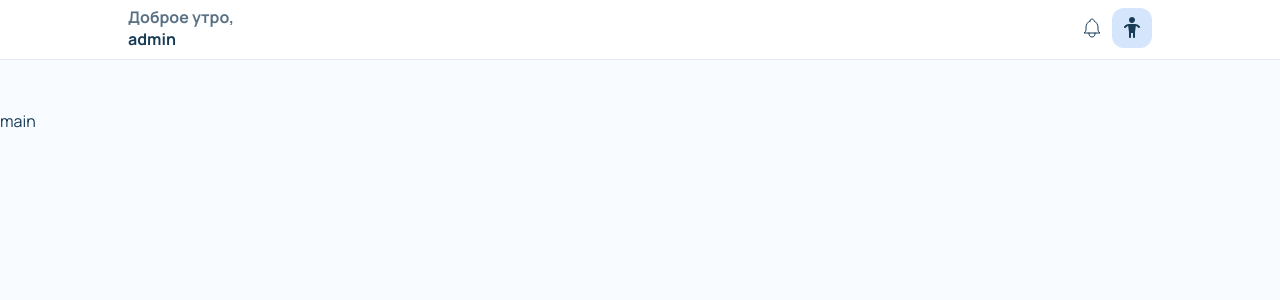
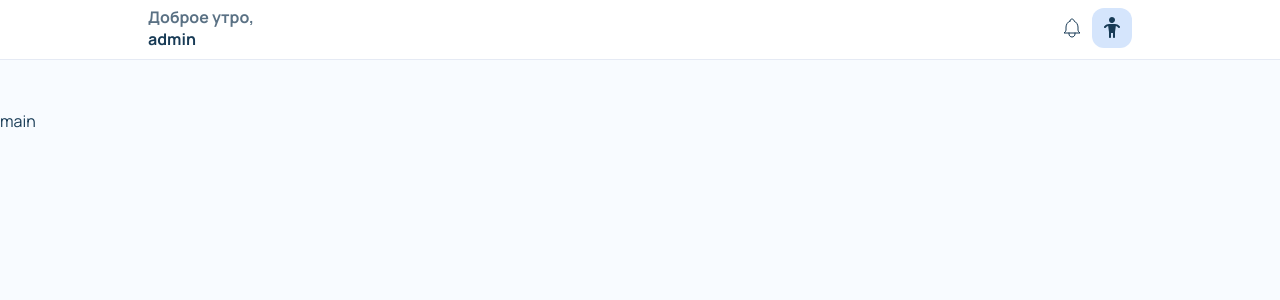
Before and after one commit to Yurii-M76/my-cart, a Next.js app: page / in a window 1280 px wide. Shown: the top 300 px of the page. Built offline with nearby package versions, Linux system fonts and the light colour scheme.

Commit message:
added section selector to global css

```diff
--- a/app/globals.css
+++ b/app/globals.css
@@ -48,3 +48,10 @@ a {
   gap: 50px;
   margin: 0 auto;
 }
+
+.section {
+  display: block;
+  max-width: 1024px;
+  margin: 0 auto;
+  padding: 6px 20px;
+}
--- a/components/ui/header/HeaderUI.tsx
+++ b/components/ui/header/HeaderUI.tsx
@@ -10,11 +10,13 @@ type THeaderUI = {
 const HeaderUI: FC<THeaderUI> = ({ hello, profile, notification }) => {
   return (
     <header className={classes.header}>
-      <div className={classes.header__container}>
-        <div className={classes.hello}>{hello}</div>
-        <div className={classes.header__right}>
-          <div>{notification}</div>
-          <div>{profile}</div>
+      <div className="section">
+        <div className={classes.header__items}>
+          <div className={classes.hello}>{hello}</div>
+          <div className={classes.header__right}>
+            <div>{notification}</div>
+            <div>{profile}</div>
+          </div>
         </div>
       </div>
     </header>
--- a/components/ui/header/header.module.css
+++ b/components/ui/header/header.module.css
@@ -1,18 +1,15 @@
 .header {
   border-bottom: 1px solid var(--outline-color);
-  padding: 6px 20px;
   background-color: var(--bg-color-white);
   block-size: 60px;
 }
 
-.header__container {
+.header__items {
   display: flex;
   flex-direction: row;
   flex-wrap: nowrap;
   justify-content: space-between;
   align-items: center;
-  max-width: 1024px;
-  margin: 0 auto;
 }
 
 .hello {
```
